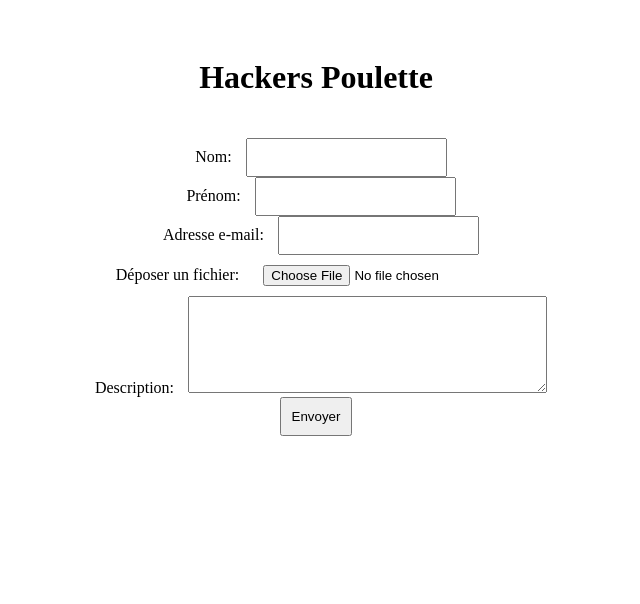
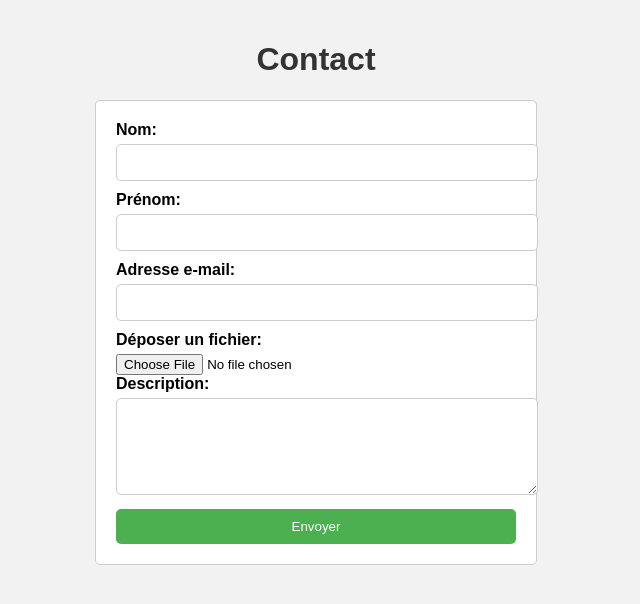
Before and after one commit to LinoLouka/Hackers_Poulette, a PHP site: page / in a window 1280 px wide. Shown: the top 604 px of the page, without its empty margins (324-964 px from the left). Run offline with PHP 8.4, Linux system fonts and the light colour scheme.

Commit message:
add css style

```diff
--- a/assets/css/style.css
+++ b/assets/css/style.css
@@ -1,4 +1,56 @@
-* {
+body {
+  font-family: Arial, sans-serif;
+  background-color: #f2f2f2;
+  margin: 0;
+  padding: 20px;
+}
+
+h1 {
   text-align: center;
+  color: #333;
+}
+
+form {
+  max-width: 400px;
+  margin: 20px auto;
+  padding: 20px;
+  background-color: #fff;
+  border: 1px solid #ccc;
+  border-radius: 5px;
+}
+
+label {
+  display: block;
+  margin-bottom: 5px;
+  font-weight: bold;
+}
+
+input[type="text"],
+input[type="email"],
+textarea {
+  width: 100%;
   padding: 10px;
-}/*# sourceMappingURL=style.css.map */
+  margin-bottom: 10px;
+  border: 1px solid #ccc;
+  border-radius: 5px;
+}
+
+.error {
+  color: red;
+  font-size: 0.9em;
+}
+
+input[type="submit"] {
+  display: block;
+  width: 100%;
+  padding: 10px;
+  background-color: #4caf50;
+  color: #fff;
+  border: none;
+  border-radius: 5px;
+  cursor: pointer;
+}
+
+input[type="submit"]:hover {
+  background-color: #45a049;
+} /*# sourceMappingURL=style.css.map */
--- a/assets/scss/style.scss
+++ b/assets/scss/style.scss
@@ -1,4 +1,58 @@
-* {
+/* CSS du formulaire */
+
+body {
+  font-family: Arial, sans-serif;
+  background-color: #f2f2f2;
+  margin: 0;
+  padding: 20px;
+}
+
+h1 {
   text-align: center;
+  color: #333;
+}
+
+form {
+  max-width: 400px;
+  margin: 20px auto;
+  padding: 20px;
+  background-color: #fff;
+  border: 1px solid #ccc;
+  border-radius: 5px;
+}
+
+label {
+  display: block;
+  margin-bottom: 5px;
+  font-weight: bold;
+}
+
+input[type="text"],
+input[type="email"],
+textarea {
+  width: 100%;
   padding: 10px;
+  margin-bottom: 10px;
+  border: 1px solid #ccc;
+  border-radius: 5px;
 }
+
+.error {
+  color: red;
+  font-size: 0.9em;
+}
+
+input[type="submit"] {
+  display: block;
+  width: 100%;
+  padding: 10px;
+  background-color: #4caf50;
+  color: #fff;
+  border: none;
+  border-radius: 5px;
+  cursor: pointer;
+}
+
+input[type="submit"]:hover {
+  background-color: #45a049;
+}
--- a/index.php
+++ b/index.php
@@ -22,7 +22,7 @@ if ($_SERVER["REQUEST_METHOD"] == "POST") {
             echo "Erreur de connexion à la base de données : " . $e->getMessage();
         }
 
-        $sql = "SELECT * FROM formulaire";
+        $sql = "INSERT INTO formulaire (nom, prenom, email, description) VALUES (?, ?, ?, ?)";
         $stmt = $pdo->prepare($sql);
 
         try {
@@ -89,17 +89,12 @@ function validateForm($nom, $prenom, $email, $file, $description)
     <meta name="viewport" content="width=device-width, initial-scale=1.0">
     <title>Hackers Poulette</title>
     <link rel="stylesheet" href="./assets/css/style.css">
-    <style>
-        .error {
-            color: red;
-        }
-    </style>
 </head>
 
 <body>
-    <h1>Hackers Poulette</h1>
+    <h1>Contact</h1>
 
-    <form method="post" action="<?php echo htmlspecialchars($_SERVER["PHP_SELF"]); ?>" enctype="multipart/form-data">
+    <form method="post" action="<?php echo htmlspecialchars($_SERVER["PHP_SELF"]); ?>?t=<?php echo time(); ?>" enctype="multipart/form-data">
         <label for="nom">Nom:</label>
         <input type="text" id="nom" name="nom" required>
         <?php if (isset($errors['nom'])) : ?>
@@ -130,9 +125,11 @@ function validateForm($nom, $prenom, $email, $file, $description)
 
         <label for="description">Description:</label>
         <textarea id="description" name="description" rows="5" cols="40" required></textarea>
+
         <?php if (isset($errors['description'])) : ?>
             <span class="error"><?php echo $errors['description']; ?></span>
         <?php endif; ?>
+
         <br>
 
         <input type="submit" value="Envoyer">
```
Also changed, not shown: 1 other file.
